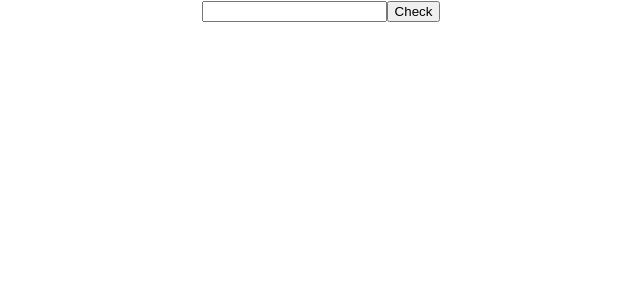
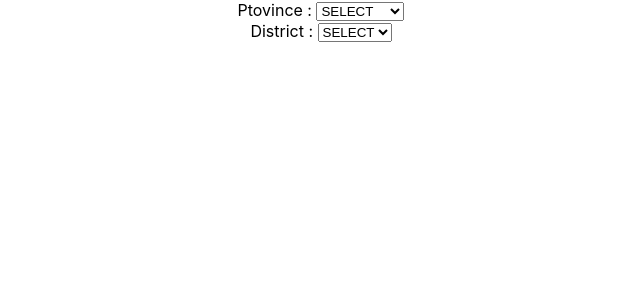
Before and after one commit to AofPatiphan/Create-React-App, a React (Create React App) app: page / in a window 1280 px wide. Shown: the top 300 px of the page, without its empty margins (319-959 px from the left). Built offline with nearby package versions, Linux system fonts and the light colour scheme.

Commit message:
revise as P'Earth

```diff
--- a/src/App.js
+++ b/src/App.js
@@ -1,33 +1,43 @@
 import "./App.css";
 import { useState } from "react";
 
+const mapProvinceDistrict = {
+  BANGKOK: ["BANGBON", "BANGKHAE", "BANGKAPI"],
+  PHUKET: ["KATHU", "THALANG"],
+  RANONG: ["KRA BURI", "KA POE"],
+};
+
 function App() {
-  const [phone, setPhone] = useState("");
-  const [error, setError] = useState("");
-  const handleClickCheck = () => {
-    if (phone === "") {
-      setError("Phone number is required");
-    } else if (isNaN(phone.trim())) {
-      setError("Invalid phone number");
-    } else if (phone.length !== 10) {
-      setError("Invalid length");
-    } else {
-      setError("");
-    }
-  };
+  const [selectedProvince, setSelectedProvince] = useState("");
 
-  const style = error === "" ? null : { borderColor: "red" };
+  const option =
+    selectedProvince === ""
+      ? null
+      : mapProvinceDistrict[selectedProvince].map((el) => (
+          <option value={el}>{el}</option>
+        ));
 
   return (
     <div className="App">
-      <input
-        type="text"
-        value={phone}
-        onChange={(event) => setPhone(event.target.value)}
-        style={style}
-      />
-      <button onClick={handleClickCheck}>Check</button>
-      {error ? <p style={{ color: "red" }}>{error}</p> : null}
+      <div>
+        <label>Ptovince : </label>
+        <select
+          value={selectedProvince}
+          onChange={(event) => setSelectedProvince(event.target.value)}
+        >
+          <option value="">SELECT</option>
+          <option value="BANGKOK">BANGKOK</option>
+          <option value="PHUKET">PHUKET</option>
+          <option value="RANONG">RANONG</option>
+        </select>
+      </div>
+      <div>
+        <label>District : </label>
+        <select>
+          <option value="">SELECT</option>
+          {option}
+        </select>
+      </div>
     </div>
   );
 }
```
